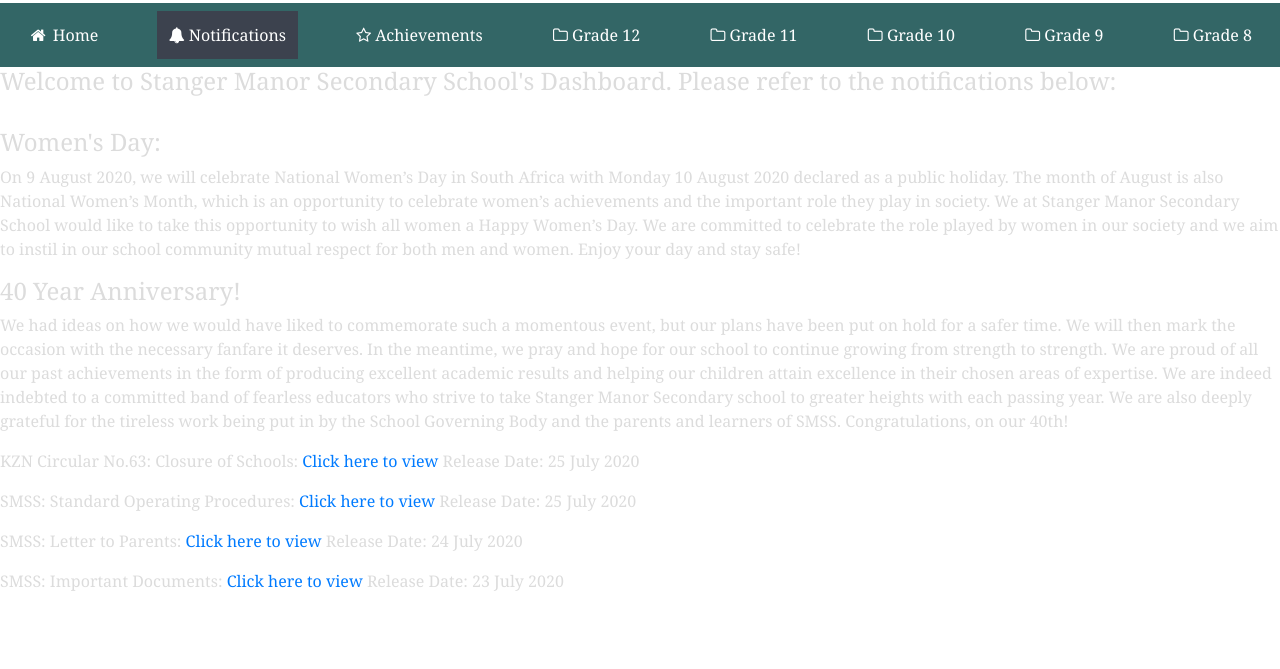
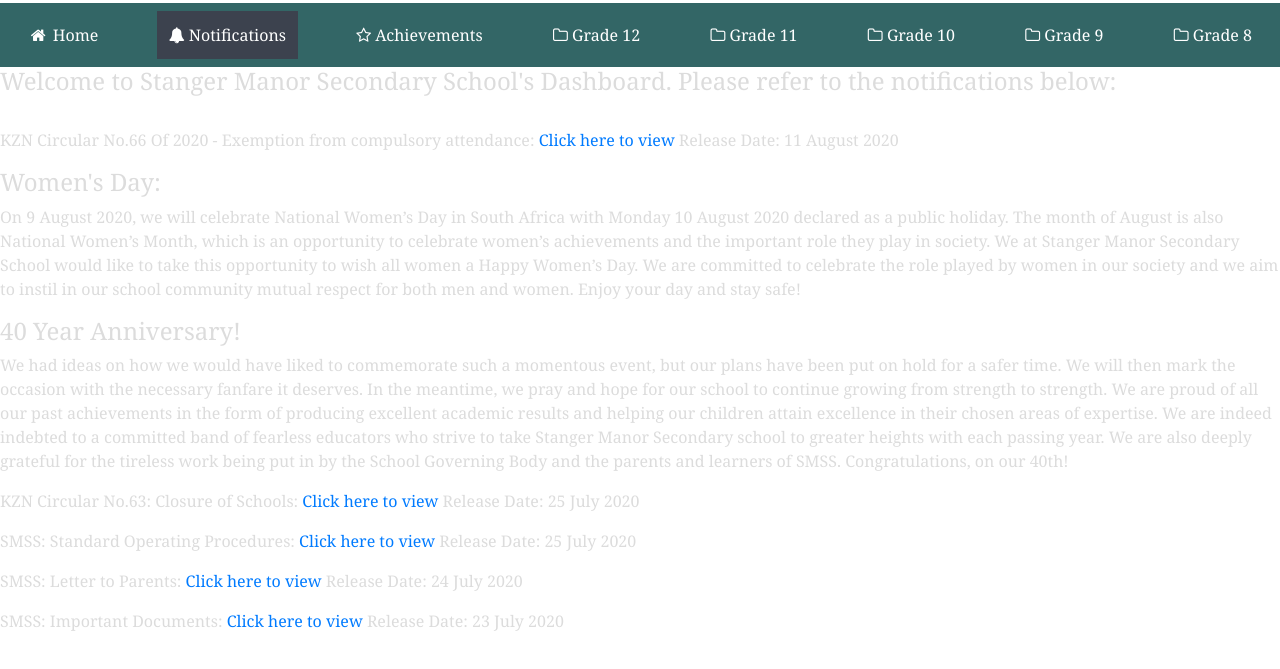
Before and after one commit to BenjaminBedasi/newsmssrepo, a plain HTML site: page Notifications.html in a window 1280 px wide. Shown: the part 53-722 px from the top of the page. Drawn offline with nearby package versions, Linux system fonts and the light colour scheme.

Commit message:
Add files via upload

```diff
--- a/Notifications.html
+++ b/Notifications.html
@@ -35,8 +35,9 @@
 
 <b><h4>Welcome to Stanger Manor Secondary School's Dashboard. Please refer to the notifications below:</h4>
 	</b>
+	<br>
+	<p>KZN Circular No.66 Of 2020 - Exemption from compulsory attendance:<a href="https://drive.google.com/file/d/15K_ujw7KRkm7qqJcrJdZrH2iM6EKENNy/view?usp=sharing" target="_blank"> Click here to view</a> Release Date: 11 August 2020</p>
 
-	<br>
 	<b><h4>Women's Day:</h4></b>
 	<p>
 	On 9 August 2020, we will celebrate National Women’s Day in South Africa with Monday 10 August 2020 declared as a public holiday.  The month of August is also National Women’s Month, which is an opportunity to celebrate women’s achievements and the important role they play in society.
```
